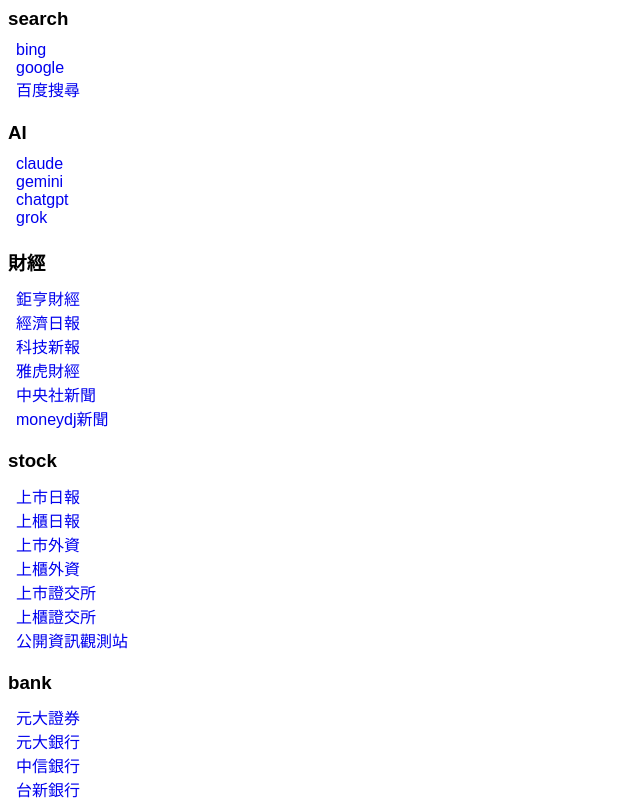
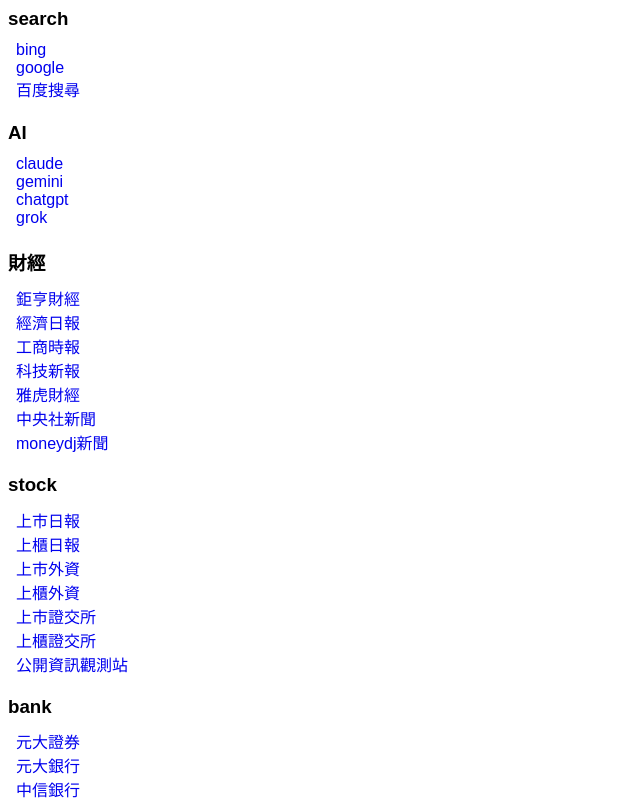
Before and after one commit to mmkider/mmkider.github.io, a plain HTML site: page 49/index.html in a window 1280 px wide. Shown: the top 802 px of the page, without its empty margins (0-640 px from the left). Drawn offline with Linux system fonts and the light colour scheme.

Commit message:
Update index.html

```diff
--- a/49/index.html
+++ b/49/index.html
@@ -43,9 +43,10 @@
     <h3>財經</h3>
     <div class="indent">
         <div><a href="https://news.cnyes.com/news/cat/headline">鉅亨財經</a></div>
-        <div><a href="https://money.udn.com/">經濟日報</a></div>
-        <div><a href="https://technews.tw/">科技新報</a></div>
-        <div><a href="https://tw.stock.yahoo.com/">雅虎財經</a></div>
+        <div><a href="https://money.udn.com">經濟日報</a></div>
+        <div><a href="https://www.ctee.com.tw">工商時報</a></div>
+        <div><a href="https://technews.tw">科技新報</a></div>
+        <div><a href="https://tw.stock.yahoo.com">雅虎財經</a></div>
         <div><a href="https://www.cna.com.tw/list/asc.aspx">中央社新聞</a></div>
         <div><a href="https://www.moneydj.com/kmdj/news/newsreallist.aspx?a=mb010000">moneydj新聞</a></div>
     </div>
```
